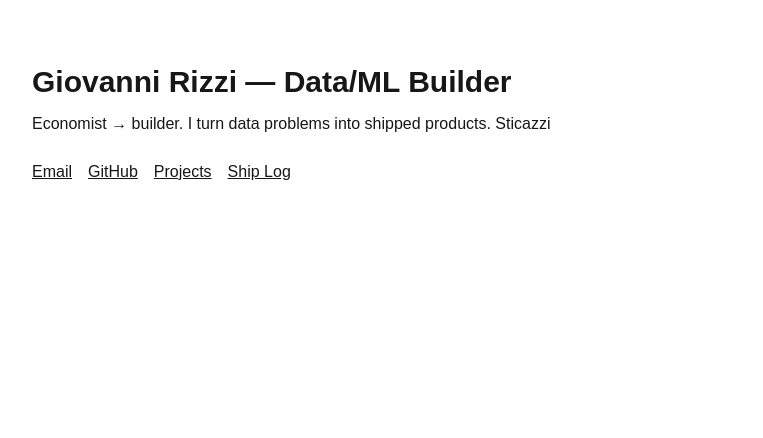
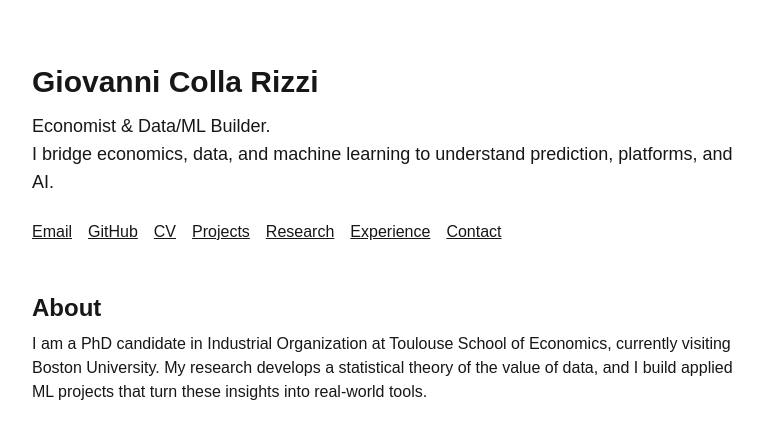
Before and after one commit to giovannicollarizzi/mysite, a Next.js app: page / in a window 1280 px wide. Shown: the top 438 px of the page, without its empty margins (248-1011 px from the left). Built offline with nearby package versions, Linux system fonts and the light colour scheme.

Commit message:
Homepage + Projects + Ship Log

```diff
--- a/src/app/page.tsx
+++ b/src/app/page.tsx
@@ -1,14 +1,31 @@
 export default function Home() {
   return (
     <main className="mx-auto max-w-3xl px-6 py-16">
-      <h1 className="text-3xl font-bold">Giovanni Rizzi — Data/ML Builder</h1>
-      <p className="mt-3">Economist → builder. I turn data problems into shipped products. Sticazzi </p>
+      <h1 className="text-3xl font-bold">Giovanni Colla Rizzi</h1>
+      <p className="mt-3 text-lg">
+        Economist & Data/ML Builder. <br />
+        I bridge economics, data, and machine learning to understand prediction, platforms, and AI.
+      </p>
+
       <div className="mt-6 space-x-4">
-        <a className="underline" href="mailto:your@email.com">Email</a>
-        <a className="underline" href="https://github.com/YOURUSER">GitHub</a>
+        <a className="underline" href="mailto:giovanni.colla.rizzi@gmail.com">Email</a>
+        <a className="underline" href="https://github.com/giovannicollarizzi">GitHub</a>
+        <a className="underline" href="/cv.pdf">CV</a>
         <a className="underline" href="/projects">Projects</a>
-        <a className="underline" href="/ship-log">Ship Log</a>
+        <a className="underline" href="/research">Research</a>
+        <a className="underline" href="/experience">Experience</a>
+        <a className="underline" href="/contact">Contact</a>
       </div>
+
+      <section className="mt-12">
+        <h2 className="text-2xl font-semibold">About</h2>
+        <p className="mt-2">
+          I am a PhD candidate in Industrial Organization at Toulouse School of Economics,
+          currently visiting Boston University. My research develops a statistical theory
+          of the value of data, and I build applied ML projects that turn these insights
+          into real-world tools.
+        </p>
+      </section>
     </main>
   );
 }
```
